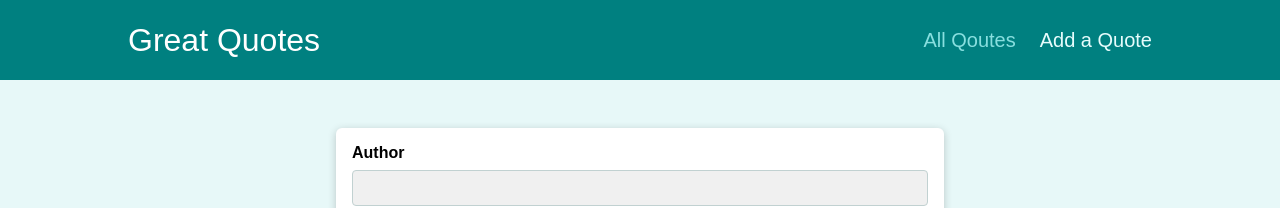
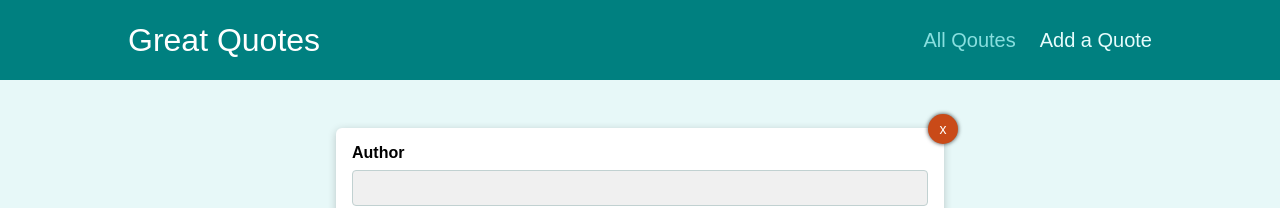
Before and after one commit to iot-lab-kiit/quotes, a React (Create React App) app: page /new-quote in a window 1280 px wide. Shown: the top 208 px of the page. Built offline with nearby package versions, Linux system fonts and the light colour scheme.

Commit message:
added cancel button on add new qoute component

```diff
--- a/src/components/quotes/QuoteForm.js
+++ b/src/components/quotes/QuoteForm.js
@@ -1,5 +1,5 @@
 import {useRef, useState, Fragment} from 'react';
-import {Prompt} from 'react-router-dom';
+import {Prompt, useHistory} from 'react-router-dom';
 
 import Card from '../UI/Card';
 import LoadingSpinner from '../UI/LoadingSpinner';
@@ -7,6 +7,7 @@ import classes from './QuoteForm.module.css';
 
 const QuoteForm = (props) => {
     const [isEntering, setIsEntering] = useState(false);
+    const history = useHistory();
 
     const authorInputRef = useRef();
     const textInputRef = useRef();
@@ -30,10 +31,24 @@ const QuoteForm = (props) => {
         setIsEntering(false);
     }
 
+    const closeFormHandler = () => {
+      if (isEntering) {
+        history.goBack();
+        return;
+      }
+      history.goBack();
+      setIsEntering(false);
+    }
+
     return (
         <Fragment>
             <Prompt when={isEntering} message={(location) => 'returning will cause entered data to lose!'}/>
             <Card>
+                <div className={classes.closeButtonContainer} onClick={closeFormHandler}>
+                    <button className={classes.closeButton}>
+                        x
+                    </button>
+                </div>
                 <form onFocus={onFocusHandler} className={classes.form} onSubmit={submitFormHandler}>
                     {props.isLoading && (
                         <div className={classes.loading}>
--- a/src/components/quotes/QuoteForm.module.css
+++ b/src/components/quotes/QuoteForm.module.css
@@ -47,3 +47,32 @@
 .actions button {
   font-size: 1.25rem;
 }
+
+.closeButtonContainer {
+  position: relative;
+}
+
+.closeButton{
+  position: absolute;
+  right: -30px;
+  top: -30px;
+  border-radius: 100%;
+  width: 30px;
+  height: 30px;
+  background-color: #C94A18;
+  color: white;
+  font-size: 14px;
+  border-width: 0;
+  cursor: pointer;
+  box-shadow: 0px 0px 4px 0px rgba(0,0,0,0.75);
+  -webkit-box-shadow: 0px 0px 4px 0px rgba(0,0,0,0.75);
+  -moz-box-shadow: 0px 0px 4px 0px rgba(0,0,0,0.75);
+}
+
+.closeButton:hover{
+  background-color: #b34317;
+}
+
+.demo{
+  background-color: blue;
+}
```
